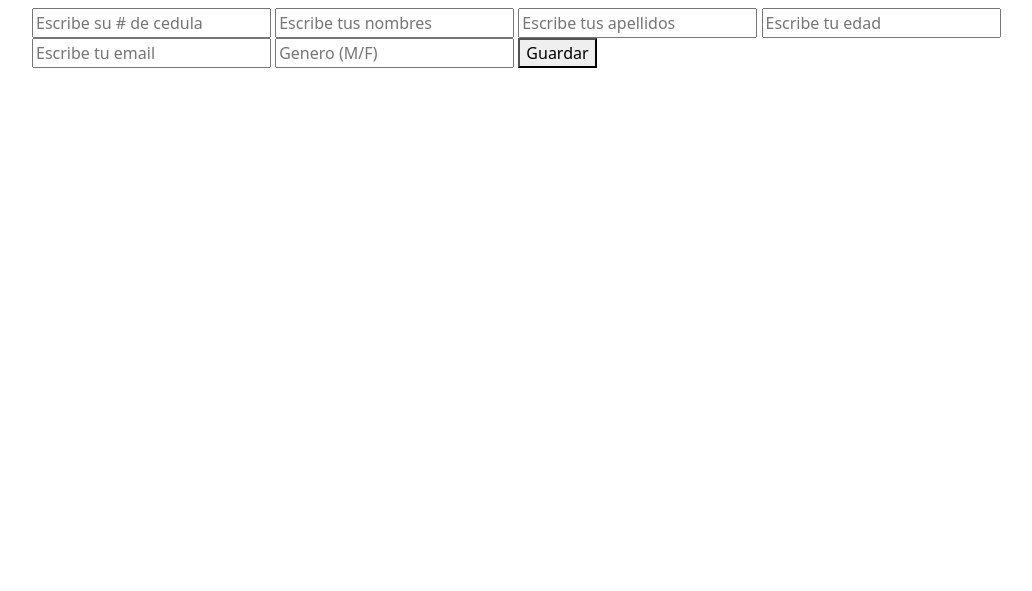
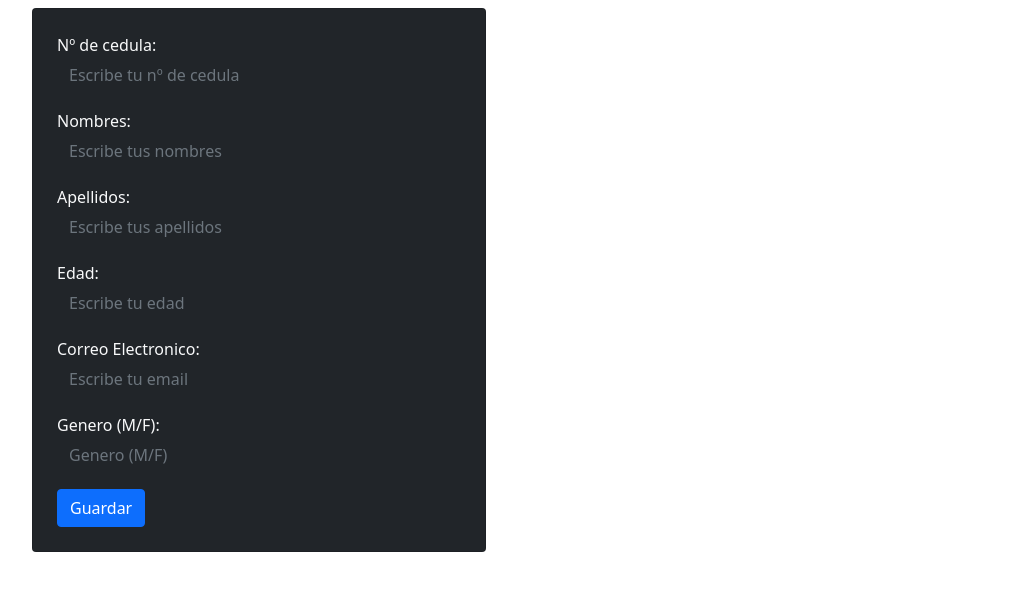
Before and after one commit to Archlock20/Proyecto-API---Flask-SQL---Equipo-E, a Flask app: page / in a window 1280 px wide. Shown: the part 56-647 px from the top of the page, without its empty margins (46-1078 px from the left). Run offline with Flask 2, Linux system fonts and the light colour scheme; data that the repository does not hold is empty.

Commit message:
Add - Estilos (Formularios y Tarjetas)

```diff
--- a/templates/index.html
+++ b/templates/index.html
@@ -2,38 +2,28 @@
 
 {% block body %}
 
-{% with messages = get_flashed_messages() %}
 
-    {% if messages %}
+<div class="row">
 
-        {% for message in messages %}
-            {{message}}
-        {% endfor %}
+    <div class="col-md-5">
 
-    {% endif %}
+        {% include 'partials/_message.html' %}
 
-{% endwith %}
+        {% include 'partials/_contactForm.html' %}
+    </div>
 
-
-<form action="/new" method="POST">
-    <input type="text" name="cedula" placeholder="Escribe su # de cedula">
-    <input type="text" name="fullname" placeholder="Escribe tus nombres">
-    <input type="text" name="lastname" placeholder="Escribe tus apellidos">
-    <input type="text" name="age" placeholder="Escribe tu edad">
-    <input type="text" name="email" placeholder="Escribe tu email">
-    <input type="text" name="genero" placeholder="Genero (M/F)">
-
-    <button>Guardar</button>
-</form>
-
-<div>
+    <div class="col-md-7">
         {% for contact in contacts %}
-
-    <div>
+        <div class="card mb-1 text-white bg-dark">
+            <div class="card-body">
+                <div class="d-flex justify-content-between">
                     <h5>{{contact.cedula}}</h5>
                     <div>
-            <a href="{{ url_for('contacts.update', id=contact.id) }}">Editar</a>
-            <a href="{{ url_for('contacts.delete', id=contact.id) }}">Eliminar</a>
+                        <a href="{{ url_for('contacts.update', id=contact.id) }}"
+                            class="btn btn-dark btn-sm rounded-0">Editar</a>
+                        <a href="{{ url_for('contacts.delete', id=contact.id) }}"
+                            class="btn btn-danger btn-sm rounded-0">Eliminar</a>
+                    </div>
                 </div>
                     <p>{{contact.fullname}}</p>
                     <p>{{contact.lastname}}</p>
@@ -41,9 +31,10 @@
                     <p>{{contact.email}}</p>
                     <p>{{contact.genero}}</p>
             </div>
-
+        </div>
         {% endfor %}
     </div>
 
+</div>
 
 {% endblock %}
--- /dev/null
+++ b/templates/partials/_contactForm.html
@@ -0,0 +1,44 @@
+<form action="/new" method="POST" class="card bg-dark text-light">
+
+    <div class="card-body p-4">
+
+        <div class="mb-3">
+            <label for="cedula">Nº de cedula:</label>
+            <input type="text" name="cedula" placeholder="Escribe tu nº de cedula"
+                class="form-control rounded-0 bg-dark border-0 text-white">
+        </div>
+
+        <div class="mb-3">
+            <label for="fullname">Nombres:</label>
+            <input type="text" name="fullname" placeholder="Escribe tus nombres"
+                class="form-control rounded-0 bg-dark border-0 text-white">
+        </div>
+
+        <div class="mb-3">
+            <label for="lastname">Apellidos:</label>
+            <input type="text" name="lastname" placeholder="Escribe tus apellidos"
+                class="form-control rounded-0 bg-dark border-0 text-white">
+        </div>
+
+        <div class="mb-3">
+            <label for="age">Edad:</label>
+            <input type="text" name="age" placeholder="Escribe tu edad"
+                class="form-control rounded-0 bg-dark border-0 text-white">
+        </div>
+
+        <div class="mb-3">
+            <label for="email">Correo Electronico:</label>
+            <input type="text" name="email" placeholder="Escribe tu email"
+                class="form-control rounded-0 bg-dark border-0 text-white">
+        </div>
+
+        <div class="mb-3">
+            <label for="genero">Genero (M/F):</label>
+            <input type="text" name="genero" placeholder="Genero (M/F)"
+                class="form-control rounded-0 bg-dark border-0 text-white">
+        </div>
+
+        <button class="btn btn-primary">Guardar</button>
+    </div>
+
+</form>
--- /dev/null
+++ b/templates/partials/_message.html
@@ -0,0 +1,11 @@
+{% with messages = get_flashed_messages() %}
+
+    {% if messages %}
+
+        {% for message in messages %}
+            {{message}}
+        {% endfor %}
+
+    {% endif %}
+
+{% endwith %}
```
Also changed, not shown: static/css/main.css (added). Lines whose indentation alone changed are shown as unchanged.
